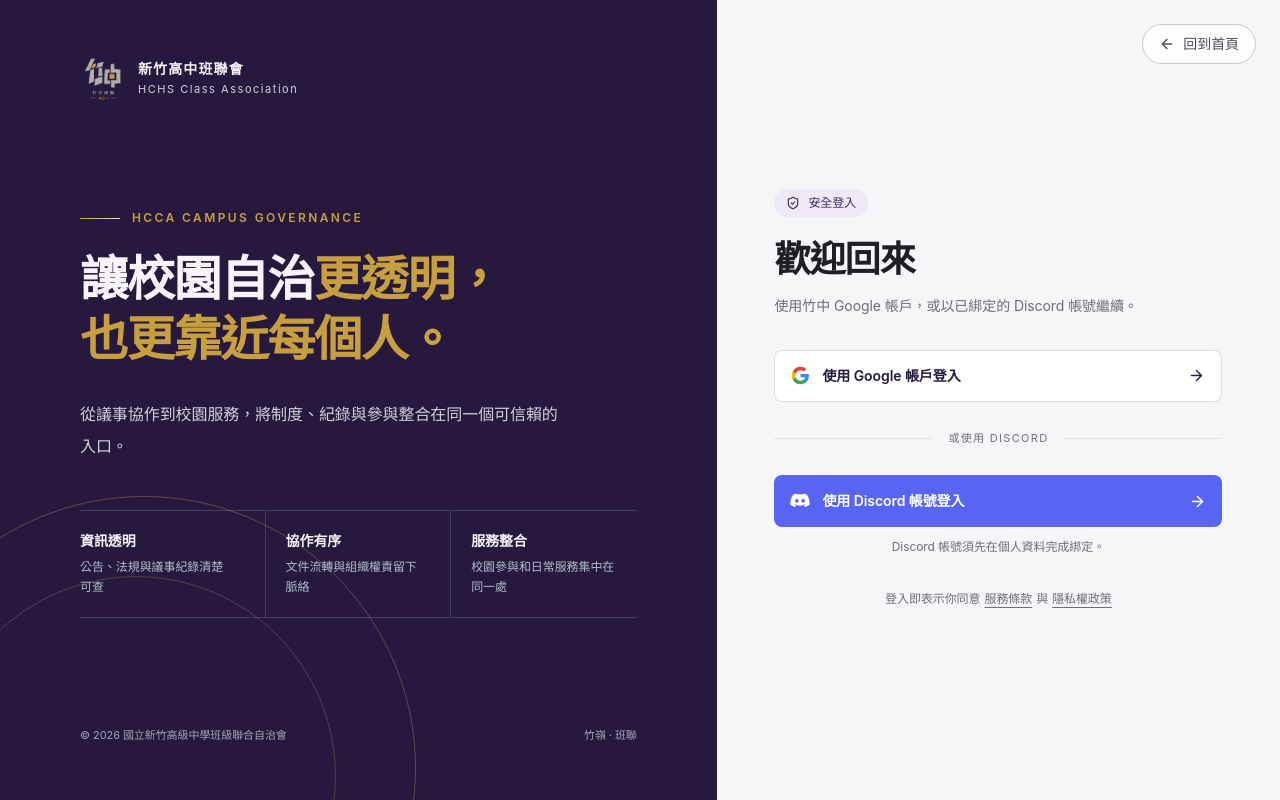
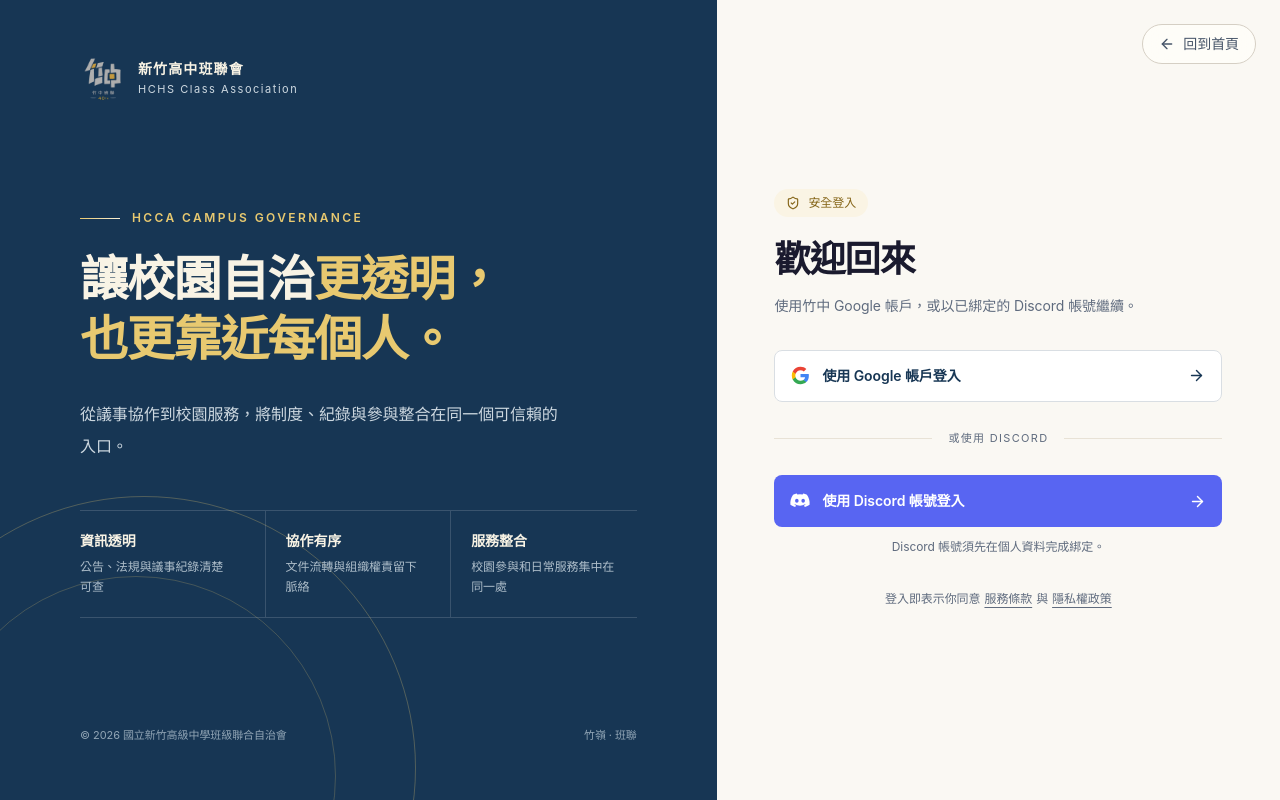
Before and after one commit to Tedhuang6666/hcca_web_system, a Next.js app in the folder apps/web/: page /login in a window 1280 px wide. Built offline with nearby package versions, Linux system fonts and the light colour scheme; no server answers.

Commit message:
恢復原始品牌配色

```diff
--- a/apps/web/src/app/backoffice/page.tsx
+++ b/apps/web/src/app/backoffice/page.tsx
@@ -129,7 +129,7 @@ export default function BackofficePage() {
                 className="rounded-md border p-4 transition-colors hover:bg-[var(--bg-hover)]"
                 style={{ borderColor: "var(--border)", textDecoration: "none" }}
               >
-                <Icon size={18} aria-hidden={true} style={{ color: "var(--primary)" }} />
+                <Icon size={18} aria-hidden={true} style={{ color: "var(--info)" }} />
                 <h2 className="mt-3 text-sm font-semibold">{tool.label}</h2>
                 <p className="mt-1 text-xs leading-5" style={{ color: "var(--text-muted)" }}>
                   {tool.desc}
--- a/apps/web/src/app/calendar/page.tsx
+++ b/apps/web/src/app/calendar/page.tsx
@@ -51,7 +51,7 @@ const TYPE_COLOR: Record<CalendarEventType, string> = {
   preparation: "#f59e0b",
   rehearsal: "#8b5cf6",
   interschool_meeting: "#14b8a6",
-  formal_meeting: "#a47b20",
+  formal_meeting: "#b8962f",
   deadline: "#ef4444",
   other: "#64748b",
 };
--- a/apps/web/src/app/design-system.css
+++ b/apps/web/src/app/design-system.css
@@ -1,114 +1,115 @@
 /*
  * HCCA Design System v4 — institutional clarity
- * 冷中性工作區 × 會徽深紫導覽 × 少量金色品牌識別
+ * 原始暖白中性色 × 霧金品牌識別 × 深色薰衣草層次
  * 動效只回應狀態、導覽與操作，不作持續裝飾。
  */
 
 :root {
-  --brand-ink: #26193d;
-  --brand-gold: #c79f3f;
-  --brand-lavender: #b5b0bf;
+  --brand-ink: #1a1a2e;
+  --brand-gold: #c9a84c;
+  --brand-lavender: #9896a8;
 
-  --bg-base: #f6f5f7;
-  --bg-surface: #ffffff;
+  --bg-base: #faf8f3;
+  --bg-surface: #fffef9;
   --bg-elevated: #ffffff;
-  --bg-hover: #f1eff4;
-  --bg-active: #e8e4ed;
-  --bg-overlay: rgba(20, 13, 31, 0.66);
+  --bg-hover: #f5f2ea;
+  --bg-active: #ede9dc;
+  --bg-overlay: rgba(26, 26, 46, 0.55);
   --bg: var(--bg-surface);
 
-  --text-primary: #211d27;
-  --text-secondary: #514b5a;
-  --text-muted: #716b79;
-  --text-disabled: #96909d;
+  --text-primary: #1a1a2e;
+  --text-secondary: #475569;
+  --text-muted: #5f6b7e;
+  --text-disabled: #94a3b8;
 
-  --border: #e3e0e7;
-  --border-strong: #cbc6d1;
-  --border-focus: #5f447e;
+  --border: #e8e2d6;
+  --border-strong: #d5cfc4;
+  --border-focus: #c9a84c;
 
-  --primary: #3d285d;
-  --primary-hover: #2f1e49;
-  --primary-fg: #ffffff;
-  --primary-dim: #eee9f4;
-  --primary-text: #432b62;
+  --primary: #c9a84c;
+  --primary-hover: #b8962f;
+  --primary-fg: #1a1a2e;
+  --primary-dim: #faf4e4;
+  --primary-text: #856518;
   --brand-accent: var(--brand-gold);
-  --brand-accent-dim: #f6efdf;
+  --brand-accent-dim: #faf4e4;
 
   --success: #20724d;
   --success-dim: #e9f5ef;
   --success-border: #acd3bd;
-  --warning: #89650f;
-  --warning-dim: #f8f0de;
-  --warning-border: #dac38d;
-  --danger: #ad342f;
-  --danger-dim: #fbeceb;
-  --danger-border: #e7b2ae;
-  --info: #5f447e;
-  --info-dim: #eee9f4;
-  --info-border: #cbbddd;
+  --warning: #856518;
+  --warning-dim: #faf4e4;
+  --warning-border: #e8d49c;
+  --danger: #b83a30;
+  --danger-dim: #fef2f2;
+  --danger-border: #f5b8b4;
+  --info: #4a72b8;
+  --info-dim: #eff4ff;
+  --info-border: #b8ccf0;
 
-  --shadow-xs: 0 1px 2px rgba(38, 25, 61, 0.05);
-  --shadow-sm: 0 2px 6px rgba(38, 25, 61, 0.06);
-  --shadow-md: 0 6px 14px rgba(38, 25, 61, 0.1);
-  --shadow-lg: 0 12px 26px rgba(38, 25, 61, 0.14);
-  --shadow-xl: 0 18px 36px rgba(38, 25, 61, 0.18);
+  --shadow-xs: 0 1px 2px rgba(26, 26, 46, 0.04);
+  --shadow-sm: 0 2px 6px rgba(26, 26, 46, 0.06);
+  --shadow-md: 0 6px 14px rgba(26, 26, 46, 0.09);
+  --shadow-lg: 0 12px 26px rgba(26, 26, 46, 0.12);
+  --shadow-xl: 0 18px 36px rgba(26, 26, 46, 0.16);
   --shadow-gold: none;
 
   --sidebar-w: 248px;
-  --sidebar-bg: var(--brand-ink);
-  --sidebar-border: #3b2e50;
-  --sidebar-text: #c0bac9;
-  --sidebar-text-hover: #ffffff;
-  --sidebar-text-active: #ffffff;
-  --sidebar-hover: #322347;
-  --sidebar-active: #46325f;
-  --sidebar-active-border: #b5a4ca;
-  --sidebar-section-label: #aaa2b4;
+  --sidebar-bg: #fffef9;
+  --sidebar-border: #e8e2d6;
+  --sidebar-text: #6f6a5d;
+  --sidebar-text-hover: #1a1a2e;
+  --sidebar-text-active: #856518;
+  --sidebar-hover: #f5f2ea;
+  --sidebar-active: rgba(201, 168, 76, 0.11);
+  --sidebar-active-border: #c9a84c;
+  --sidebar-section-label: #78725f;
 
   --topbar-bg: rgba(255, 255, 255, 0.94);
-  --topbar-border: #e3e0e7;
+  --topbar-bg: rgba(255, 254, 249, 0.92);
+  --topbar-border: #e8e2d6;
 
   --transition: 180ms cubic-bezier(0.22, 1, 0.36, 1);
   --transition-slow: 240ms cubic-bezier(0.22, 1, 0.36, 1);
 }
 
 [data-theme="dark"] {
-  --bg-base: #100d14;
-  --bg-surface: #18141d;
-  --bg-elevated: #211b28;
-  --bg-hover: #292230;
-  --bg-active: #352b40;
-  --bg-overlay: rgba(4, 2, 7, 0.78);
+  --bg-base: #0f1117;
+  --bg-surface: #1a1d27;
+  --bg-elevated: #21253a;
+  --bg-hover: #252a3a;
+  --bg-active: #2d3350;
+  --bg-overlay: rgba(0, 0, 0, 0.65);
 
-  --text-primary: #f2eff4;
-  --text-secondary: #cec8d3;
-  --text-muted: #aaa3b0;
-  --text-disabled: #7c7484;
+  --text-primary: #e8e6f0;
+  --text-secondary: #b8b5c5;
+  --text-muted: #aaa8ba;
+  --text-disabled: #89879a;
 
-  --border: #342d3b;
-  --border-strong: #4a4054;
-  --border-focus: #c0afd2;
+  --border: #2a2d3e;
+  --border-strong: #3d425d;
+  --border-focus: #c9a84c;
 
-  --primary: #c0afd2;
-  --primary-hover: #d0c2dd;
-  --primary-fg: #21152f;
-  --primary-dim: #332741;
-  --primary-text: #cfbfdd;
-  --brand-accent: #d2ad55;
-  --brand-accent-dim: #3a3324;
+  --primary: #c9a84c;
+  --primary-hover: #d4b45e;
+  --primary-fg: #0f1117;
+  --primary-dim: rgba(201, 168, 76, 0.12);
+  --primary-text: #d4b45e;
+  --brand-accent: #c9a84c;
+  --brand-accent-dim: rgba(201, 168, 76, 0.12);
 
   --success: #72bd91;
   --success-dim: #1d362a;
   --success-border: #38654c;
-  --warning: #d2ad55;
-  --warning-dim: #3b3321;
-  --warning-border: #675631;
-  --danger: #ee817a;
-  --danger-dim: #402625;
-  --danger-border: #71403d;
-  --info: #c0afd2;
-  --info-dim: #332741;
-  --info-border: #5d496f;
+  --warning: #d4b45e;
+  --warning-dim: rgba(201, 168, 76, 0.1);
+  --warning-border: rgba(201, 168, 76, 0.28);
+  --danger: #e06460;
+  --danger-dim: rgba(224, 100, 96, 0.1);
+  --danger-border: rgba(224, 100, 96, 0.28);
+  --info: #6b94d4;
+  --info-dim: rgba(107, 148, 212, 0.1);
+  --info-border: rgba(107, 148, 212, 0.28);
 
   --shadow-xs: 0 1px 2px rgba(0, 0, 0, 0.18);
   --shadow-sm: 0 2px 6px rgba(0, 0, 0, 0.2);
@@ -116,18 +117,18 @@
   --shadow-lg: 0 12px 26px rgba(0, 0, 0, 0.34);
   --shadow-xl: 0 18px 36px rgba(0, 0, 0, 0.42);
 
-  --sidebar-bg: #0c0910;
-  --sidebar-border: #30263a;
-  --sidebar-text: #aaa2b2;
-  --sidebar-text-hover: #f6f2f8;
-  --sidebar-text-active: #ffffff;
-  --sidebar-hover: #211827;
-  --sidebar-active: #352544;
-  --sidebar-active-border: #c0afd2;
-  --sidebar-section-label: #8e8596;
+  --sidebar-bg: #12141e;
+  --sidebar-border: #22253a;
+  --sidebar-text: #9896a8;
+  --sidebar-text-hover: #e8e6f0;
+  --sidebar-text-active: #d4b45e;
+  --sidebar-hover: rgba(255, 255, 255, 0.04);
+  --sidebar-active: rgba(201, 168, 76, 0.1);
+  --sidebar-active-border: #c9a84c;
+  --sidebar-section-label: #89879a;
 
-  --topbar-bg: rgba(24, 20, 29, 0.94);
-  --topbar-border: #342d3b;
+  --topbar-bg: rgba(26, 29, 39, 0.92);
+  --topbar-border: #22253a;
 }
 
 body {
@@ -664,10 +665,12 @@ nav[aria-label="底部主選單"] a[aria-current="page"]::before {
   display: none;
 }
 
+.dashboard-action-icon,
+.dashboard-action-card.tone-primary .dashboard-action-icon,
 .dashboard-action-card.tone-warning .dashboard-action-icon {
   border-color: var(--info-border);
-  background: var(--primary-dim);
-  color: var(--primary);
+  background: var(--info-dim);
+  color: var(--info);
 }
 
 .dashboard-widget {
--- a/apps/web/src/app/login/page.tsx
+++ b/apps/web/src/app/login/page.tsx
@@ -63,7 +63,7 @@ export default function LoginPage() {
       <div className="grid min-h-screen lg:grid-cols-[minmax(0,1.12fr)_minmax(440px,0.88fr)]">
         <section
           className="login-aside relative hidden overflow-hidden px-12 py-10 lg:flex lg:flex-col lg:justify-between xl:px-20 xl:py-14"
-          style={{ background: "#26193d", color: "#f7f4fa" }}
+          style={{ background: "#173654", color: "#f8f3e5" }}
         >
           <div
             className="login-ring pointer-events-none absolute -left-32 bottom-[-15rem] h-[34rem] w-[34rem] rounded-full"
@@ -82,30 +82,30 @@ export default function LoginPage() {
             <BrandEmblem size={46} priority />
             <div>
               <p className="text-sm font-semibold tracking-[0.08em]">{BRANDING.orgShortName}</p>
-              <p className="mt-0.5 text-[11px] tracking-[0.14em] text-[#d4cfda]">
+              <p className="mt-0.5 text-[11px] tracking-[0.14em] text-[#cdd8e0]">
                 {BRANDING.englishName}
               </p>
             </div>
           </header>
 
           <div className="login-rise relative z-10 max-w-2xl py-16">
-            <p className="mb-6 flex items-center gap-3 text-xs font-semibold tracking-[0.2em] text-[#c79f3f]">
-              <span className="login-rule h-px w-10 bg-[#c79f3f]" />
+            <p className="mb-6 flex items-center gap-3 text-xs font-semibold tracking-[0.2em] text-[#e8c970]">
+              <span className="login-rule h-px w-10 bg-[#e8c970]" />
               HCCA CAMPUS GOVERNANCE
             </p>
             <h1
               className="max-w-xl text-[2.5rem] font-semibold leading-[1.28] tracking-[-0.04em] xl:text-5xl 2xl:text-6xl"
               style={{
-                color: "#f7f4fa",
+                color: "#f8f3e5",
                 fontFamily: "var(--font-noto-serif-tc), serif",
               }}
             >
               <span className="block whitespace-nowrap">
-                讓校園自治<span className="text-[#c79f3f]">更透明，</span>
+                讓校園自治<span className="text-[#e8c970]">更透明，</span>
               </span>
-              <span className="block whitespace-nowrap text-[#c79f3f]">也更靠近每個人。</span>
+              <span className="block whitespace-nowrap text-[#e8c970]">也更靠近每個人。</span>
             </h1>
-            <p className="mt-7 max-w-lg text-base leading-8 text-[#d4cfda]">
+            <p className="mt-7 max-w-lg text-base leading-8 text-[#cdd8e0]">
               從議事協作到校園服務，將制度、紀錄與參與整合在同一個可信賴的入口。
             </p>
 
@@ -115,14 +115,14 @@ export default function LoginPage() {
                   key={point.title}
                   className="border-r border-white/15 py-5 pr-5 last:border-r-0 [&:not(:first-child)]:pl-5"
                 >
-                  <p className="text-sm font-semibold text-[#f7f4fa]">{point.title}</p>
+                  <p className="text-sm font-semibold text-[#f8f3e5]">{point.title}</p>
                   <p className="mt-1.5 text-xs leading-5 text-[#aebeca]">{point.description}</p>
                 </div>
               ))}
             </div>
           </div>
 
-          <footer className="relative z-10 flex items-center justify-between text-[11px] text-[#aaa2b4]">
+          <footer className="relative z-10 flex items-center justify-between text-[11px] text-[#91a5b5]">
             <span>© {new Date().getFullYear()} {BRANDING.orgName}</span>
             <span>竹嶺 · 班聯</span>
           </footer>
@@ -210,7 +210,7 @@ export default function LoginPage() {
               className="login-oauth group flex h-13 w-full cursor-pointer items-center justify-between rounded-xl px-4 text-sm font-semibold transition-[border-color,box-shadow,transform] duration-200 hover:-translate-y-0.5 focus-visible:outline-2 focus-visible:outline-offset-2"
               style={{
                 background: "#ffffff",
-                color: "#26193d",
+                color: "#173654",
                 border: "1px solid #d9dee3",
                 boxShadow: "0 8px 24px rgba(23, 54, 84, 0.08)",
                 textDecoration: "none",
--- a/apps/web/src/app/public/page.tsx
+++ b/apps/web/src/app/public/page.tsx
@@ -141,16 +141,16 @@ export default function PublicHomePage() {
         </div>
       </section>
 
-      <section className="flex flex-col gap-4 rounded-2xl bg-[#26193d] px-6 py-7 text-[#f7f4fa] sm:flex-row sm:items-center sm:justify-between sm:px-8">
+      <section className="flex flex-col gap-4 rounded-2xl bg-[#173654] px-6 py-7 text-[#f8f3e5] sm:flex-row sm:items-center sm:justify-between sm:px-8">
         <div>
           <h2 className="text-lg font-semibold">需要處理內部業務？</h2>
-          <p className="mt-1 text-sm leading-6 text-[#d4cfda]">
+          <p className="mt-1 text-sm leading-6 text-[#cdd8e0]">
             文件建立、簽核、內容發布與系統管理會在登入後依權限開放。
           </p>
         </div>
         <Link
           href="/login?next=%2Fdashboard"
-          className="inline-flex min-h-11 shrink-0 items-center justify-center gap-2 rounded-lg bg-[#c79f3f] px-4 text-sm font-semibold text-[#26193d] transition-colors hover:bg-[#dbc37f]"
+          className="inline-flex min-h-11 shrink-0 items-center justify-center gap-2 rounded-lg bg-[#e8c970] px-4 text-sm font-semibold text-[#173654] transition-colors hover:bg-[#f2dc95]"
         >
           登入管理系統
           <ArrowRight size={16} aria-hidden />
--- a/apps/web/src/app/unsubscribe/page.tsx
+++ b/apps/web/src/app/unsubscribe/page.tsx
@@ -38,7 +38,7 @@ function UnsubscribeInner() {
           <BrandEmblem size={40} />
           <div>
             <p className="text-sm font-semibold text-white">校園自治整合平台</p>
-            <p className="text-[10px] font-medium tracking-widest" style={{ color: "#c79f3f" }}>
+            <p className="text-[10px] font-medium tracking-widest" style={{ color: "#c9a84c" }}>
               HCCA
             </p>
           </div>
--- a/apps/web/src/components/brand/BrandEmblem.tsx
+++ b/apps/web/src/components/brand/BrandEmblem.tsx
@@ -18,7 +18,7 @@ export default function BrandEmblem({
   return (
     <span
       className={`inline-flex shrink-0 items-center justify-center overflow-hidden ${
-        framed ? "rounded-xl bg-[#26193d] p-1 shadow-sm" : ""
+        framed ? "rounded-xl bg-[#1f3a5f] p-1 shadow-sm" : ""
       } ${className}`}
       style={{ width: size, height: size }}
     >
--- a/apps/web/src/lib/branding.ts
+++ b/apps/web/src/lib/branding.ts
@@ -5,8 +5,8 @@ export const BRANDING = {
   acronym: "HCCA",
   schoolName: "國立新竹高級中學",
   domain: "hcca.tw",
-  themeColor: "#26193d",
-  accentColor: "#c79f3f",
+  themeColor: "#1f3a5f",
+  accentColor: "#c9a84c",
   slogan: "竹嶺班聯數位整合平台",
   appName: "新竹高中班聯會數位整合平台",
   platformName: "校園自治整合平台",
```
Also changed, not shown: apps/web/src/app/HomeContent.tsx (+6 -6 lines), apps/web/src/app/public/elections/page.tsx (+5 -5 lines), apps/web/src/components/elections/LiveElectionBoard.tsx (+42 -42 lines).
